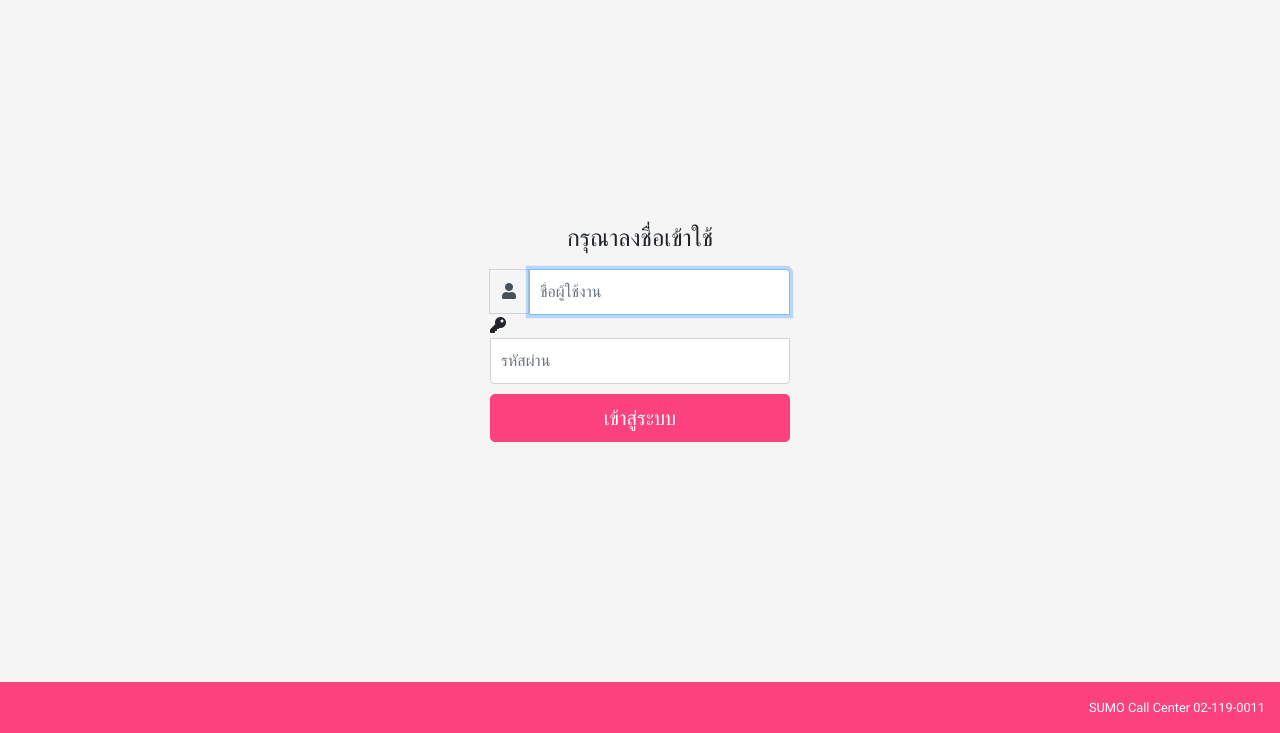
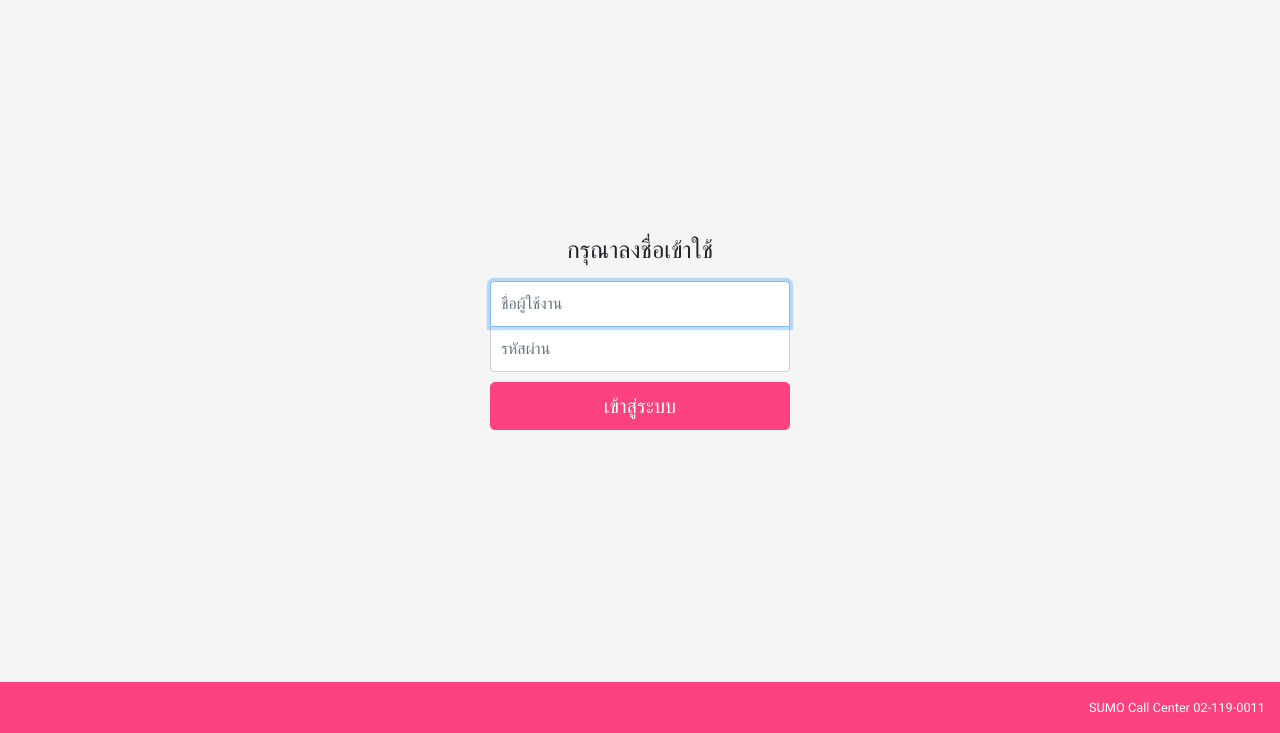
Before and after one commit to peeranont-ja/sumo_web, a website: page index.html in a window 1280 px wide. Shown: the part 67-800 px from the top of the page. Drawn offline with Linux system fonts and the light colour scheme.

Commit message:
Refine Login UI

```diff
--- a/index.html
+++ b/index.html
@@ -49,24 +49,24 @@
   <div class="container">
     <form class="form-signin">
       <h1 class="h4 mb-3 font-weight-normal text-center">กรุณาลงชื่อเข้าใช้</h1>
-
+<!--
       <div class="input-group">
         <span class="input-group-append">
           <div class="input-group-text bg-transparent"><i class="fas fa-user"></i></div>
         </span>
         <label for="inputUserId" class="sr-only">ชื่อผู้ใช้งาน</label>
         <input type="text" id="inputUserId" class="form-control" placeholder="ชื่อผู้ใช้งาน" required autofocus />
-      </div>
+      </div> -->
 
 
 
 
 
-      <!-- <i class="fas fa-user"></i>
+       <!-- <i class="fas fa-user"></i> -->
       <label for="inputUserId" class="sr-only">ชื่อผู้ใช้งาน</label>
-      <input type="text" id="inputUserId" class="form-control" placeholder="ชื่อผู้ใช้งาน" required autofocus /> -->
+      <input type="text" id="inputUserId" class="form-control" placeholder="ชื่อผู้ใช้งาน" required autofocus />
 
-      <i class="fas fa-key"></i>
+      <!-- <i class="fas fa-key"></i> -->
       <label for="inputPassword" class="sr-only">รหัสผ่าน</label>
       <input type="password" id="inputPassword" class="form-control" placeholder="รหัสผ่าน" required />
       <button class="btn btn-lg btn-primary btn-block" id="btnSubmit" type="submit">
```
Also changed, not shown: README.md.
